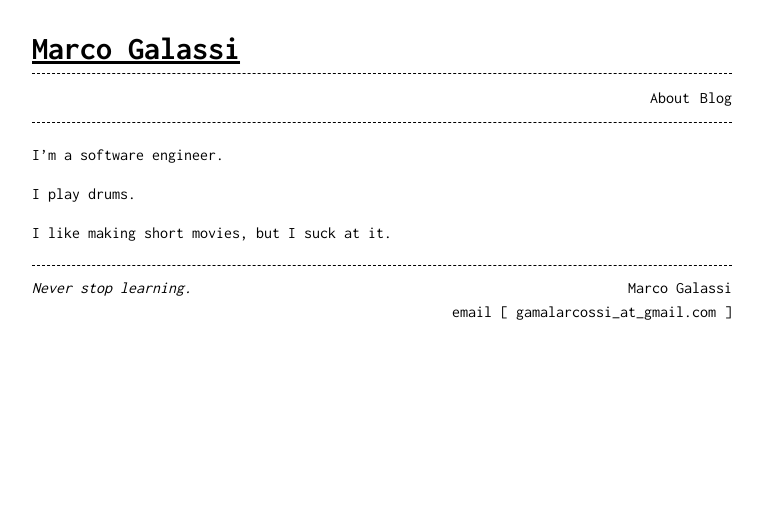
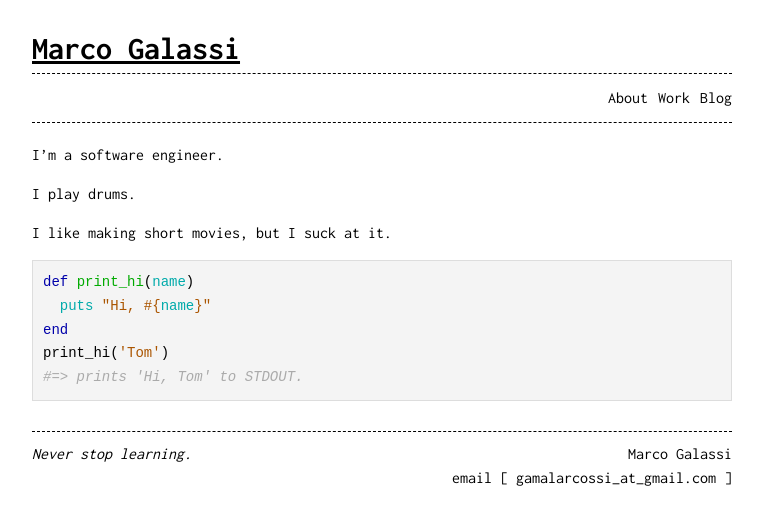
Before and after one commit to officer-rosmarino/officer-rosmarino.github.io, a Jekyll site: the page built from about.md, in a window 1280 px wide. Shown: the top 525 px of the page, without its empty margins (258-1021 px from the left). Built offline with Jekyll 4.4.1, drawn with Linux system fonts in a browser that asks for light colours.

Commit message:
More pages

```diff
--- a/_config.yml
+++ b/_config.yml
@@ -39,6 +39,7 @@ author:
       personal: gamalarcossi_at_gmail.com
 header_pages:
   - about.md
+  - work.md
   - blog.md
 message: Never stop learning.
 
--- a/about.md
+++ b/about.md
@@ -9,3 +9,12 @@ I'm a software engineer.
 I play drums.
 
 I like making short movies, but I suck at it.
+
+
+{% highlight ruby %}
+def print_hi(name)
+  puts "Hi, #{name}"
+end
+print_hi('Tom')
+#=> prints 'Hi, Tom' to STDOUT.
+{% endhighlight %}
```
Also changed, not shown: work.md (added, +7 -0 lines).
